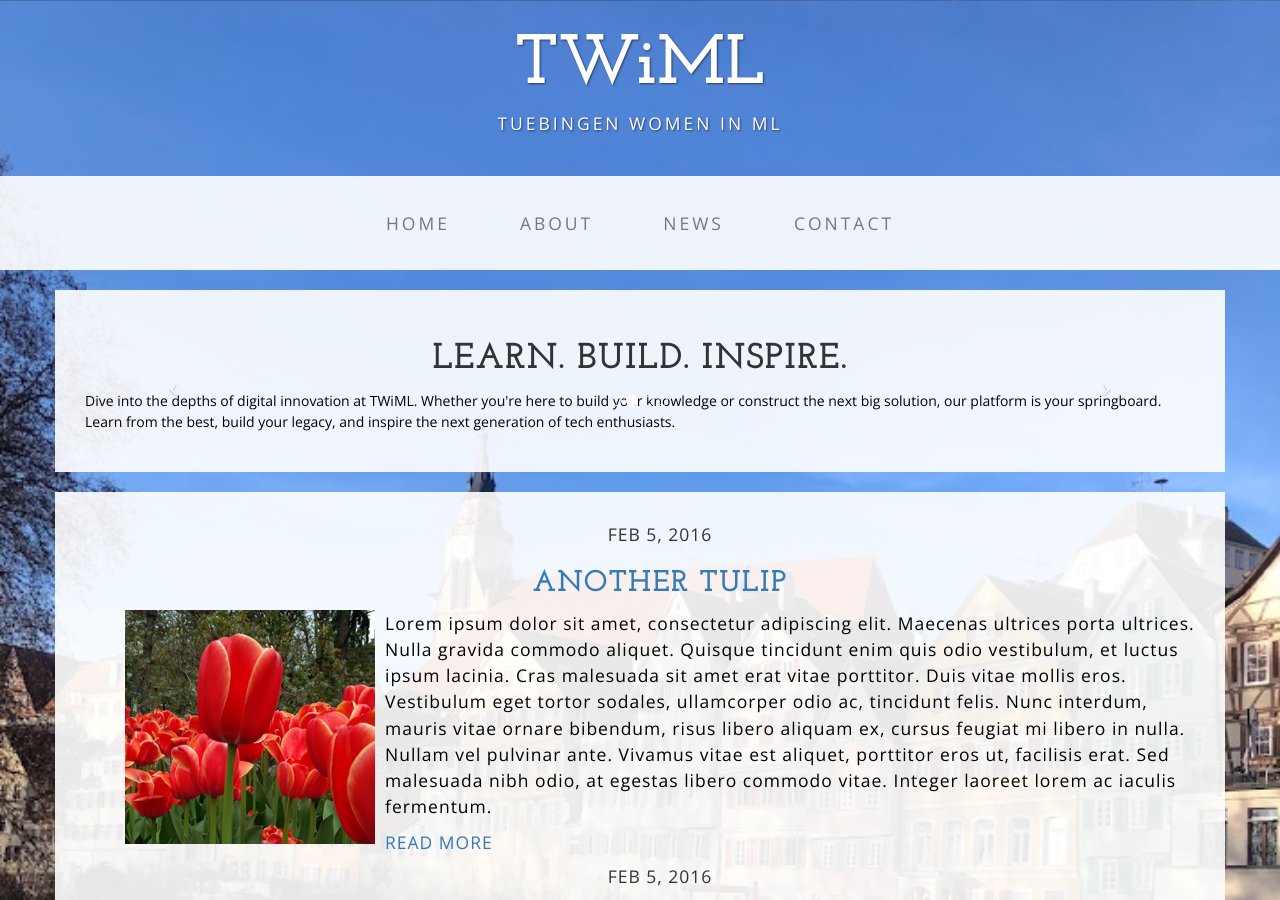
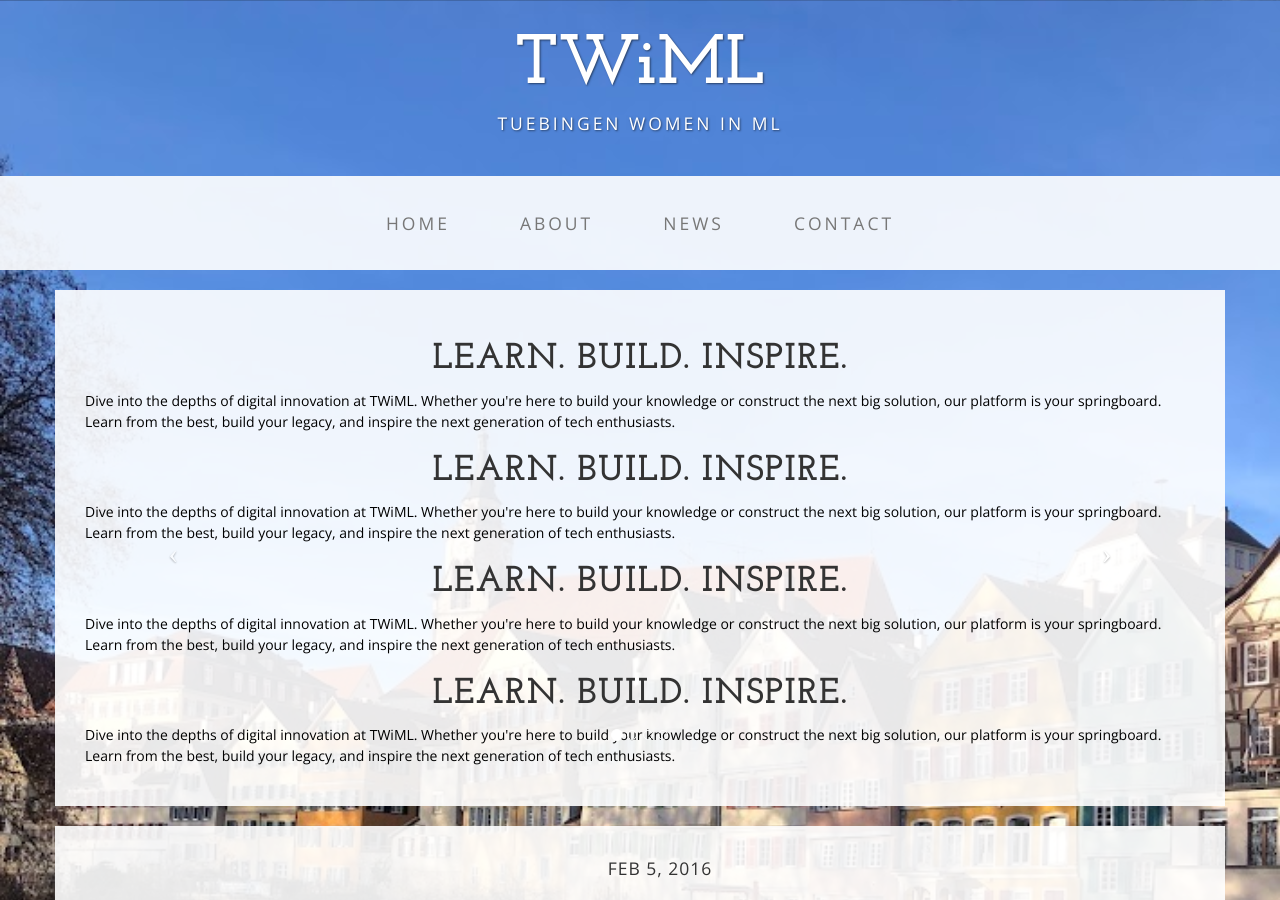
Before and after one commit to tuewiml/tuewiml.github.io, a Jekyll site: the page built from index.html, in a window 1280 px wide and 900 px high. Built offline with Jekyll 4.4.1, drawn with Linux system fonts in a browser that asks for light colours; the list of posts is cut into pages by our own code.

Commit message:
updated carousel-item

```diff
--- a/_includes/carousel.html
+++ b/_includes/carousel.html
@@ -16,15 +16,15 @@
                                 <h1>Learn. Build. Inspire.</h1>
                                 <p>Dive into the depths of digital innovation at TWiML. Whether you're here to build your knowledge or construct the next big solution, our platform is your springboard. Learn from the best, build your legacy, and inspire the next generation of tech enthusiasts.</p>
                             </div>
-                            <div class="item">
+                            <div class="carousel-item">
                                 <h1>Learn. Build. Inspire.</h1>
                                 <p>Dive into the depths of digital innovation at TWiML. Whether you're here to build your knowledge or construct the next big solution, our platform is your springboard. Learn from the best, build your legacy, and inspire the next generation of tech enthusiasts.</p>
                           </div>
-                            <div class="item">
+                            <div class="carousel-item">
                                         <h1>Learn. Build. Inspire.</h1>
                                         <p>Dive into the depths of digital innovation at TWiML. Whether you're here to build your knowledge or construct the next big solution, our platform is your springboard. Learn from the best, build your legacy, and inspire the next generation of tech enthusiasts.</p>
                                    </div>
-							<div class="item">
+							<div class="carousel-item">
                                         <h1>Learn. Build. Inspire.</h1>
                                         <p>Dive into the depths of digital innovation at TWiML. Whether you're here to build your knowledge or construct the next big solution, our platform is your springboard. Learn from the best, build your legacy, and inspire the next generation of tech enthusiasts.</p>
                          </div>
@@ -38,7 +38,6 @@
                             <span class="icon-next"></span>
                         </a>
                     </div>
-
                 </div>
             </div>
         </div>
```
Also changed, not shown: 1 other file.
